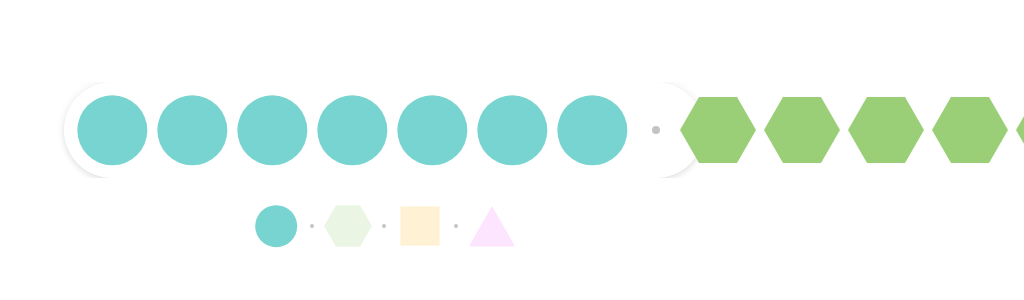
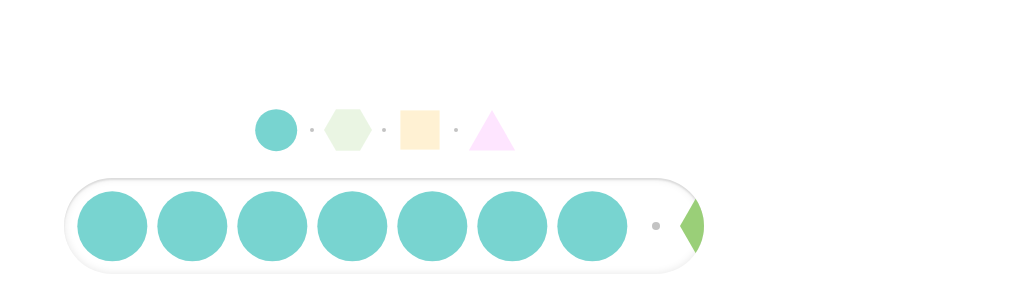
Before and after one commit to Tivo389/102_201003-smooth-scrolling-overflows, a React (Create React App) app: page / in a window 1280 px wide. Shown: the part 222-522 px from the top of the page, without its empty margins (256-1280 px from the left). Built offline with nearby package versions, Linux system fonts and the light colour scheme.

Commit message:
201011 / 201011_reviewRefactorComment - Review, Refactor, and Commeting complete - requestAnimationFrame was removed after overflow-via-class was no longer necessary - This is a classic example where HTML & CSS affected how JS was performed.

```diff
--- a/src/components/SmoothScroll.js
+++ b/src/components/SmoothScroll.js
@@ -21,6 +21,20 @@ class SmoothScroll extends Component {
     for (let i = 0; i < 7; i++) this.imageCount.push(i);
     return (
       <div className="smoothScrollContainer">
+        <div className="categoryContainer">
+          <div className="category active" onPointerDown={this.categoryOnPointerDown}>
+            <img src={circle} alt="circle" width="100%"/>
+          </div>
+          <div className="category" onPointerDown={this.categoryOnPointerDown}>
+            <img src={hexagon} alt="hexagon" width="100%"/>
+          </div>
+          <div className="category" onPointerDown={this.categoryOnPointerDown}>
+            <img src={square} alt="square" width="100%"/>
+          </div>
+          <div className="category" onPointerDown={this.categoryOnPointerDown}>
+            <img src={triangle} alt="triangle" width="100%"/>
+          </div>
+        </div>
         <div className="itemContainer" onScroll={this.itemContainerOnScroll}>
           <div className="itemsElement">
             <div className="items">
@@ -45,93 +59,87 @@ class SmoothScroll extends Component {
             </div>
           </div>
         </div>
-        <div className="categoryContainer">
-          <div
-          className="category active" onPointerDown={this.categoryOnPointerDown}>
-            <img src={circle} alt="circle" width="100%"/>
-          </div>
-          <div
-          className="category" onPointerDown={this.categoryOnPointerDown}>
-            <img src={hexagon} alt="hexagon" width="100%"/>
-          </div>
-          <div
-          className="category" onPointerDown={this.categoryOnPointerDown}>
-            <img src={square} alt="square" width="100%"/>
-          </div>
-          <div
-          className="category" onPointerDown={this.categoryOnPointerDown}>
-            <img src={triangle} alt="triangle" width="100%"/>
-          </div>
-        </div>
       </div>
     );
   }
 
   // FUNCTIONS
+  // Activate the .category element that is active
+  categoryActivateClass = (i) => {
+    this.categories.forEach(category => category.classList.remove('active'));
+    this.categories[i].classList.add('active');
+  };
+  // OnPointerDown for the .category element
   categoryOnPointerDown = (e) => {
     this.categories.forEach((category,i) => {
+      // Only for the active .category element
       const isActive = e.currentTarget.classList.contains('active');
       if (category === e.currentTarget && !isActive) {
-        this.endIndex = i;
-        this.categoryActivateClass();
+        // Define the index you will be arriving at
+        this.arrivalIndex = i;
+        // Define the index you will be departing from
+        this.getDepartureIndex();
+        // Activate the appropriate .category element
+        this.categoryActivateClass(i);
+        // Scroll the .itemContainer to the appropriate location
         this.itemContainerScrollToActive();
       }
     });
   };
-  getStartIndex = () => {
+  // While the index is unknown, loop through the this.categories
+  getDepartureIndex = () => {
     let indexUnknown = true;
     if (indexUnknown) {
       this.categories.forEach((category,i) => {
         if (category.classList.contains('active') && indexUnknown) {
-          this.startIndex = i;
+          this.departureIndex = i;
           indexUnknown = !indexUnknown;
         }
       });
     }
   };
+  // Define the component properties that will become necessary
   getVariables = () => {
-    // itemContainer
+    // Item
     this.itemContainer = document.querySelector('.itemContainer');
     this.items = this.itemContainer.querySelectorAll('.items');
-    this.items.forEach(item => this.itemStartX.push(item.getBoundingClientRect().x));
+    this.items.forEach(item => this.itemStartX.push(item.offsetLeft));
     this.icScrollWidth = this.itemContainer.scrollWidth;
-    // itemsElement
     this.itemsElement = document.querySelector('.itemsElement');
-    // categoryContainer
+    // Category
     this.categoryContainer = document.querySelector('.categoryContainer');
     this.categories = this.categoryContainer.querySelectorAll('.category');
     // Other
-    this.getStartIndex();
+    this.getDepartureIndex();
   };
+  // On scroll, determine which itemStart values you are between, and activate .category
   itemContainerOnScroll = (e) => {
-    // const detectionThreshold = e.currentTarget.scrollLeft + (window.innerWidth * 0.5);
-    // this.itemStartX.forEach((startValue, i) => {
-    //   const endValue  = (this.itemStartX[i + 1]) ? this.itemStartX[i + 1] : this.icScrollWidth;
-    //   if (detectionThreshold >= startValue && detectionThreshold < endValue) {
-    //     this.categoryActivateClass(i);
-    //   }
-    // });
+    const detectionThreshold = e.currentTarget.scrollLeft + (this.itemContainer.offsetWidth * 0.5);
+    this.itemStartX.forEach((startValue, i) => {
+      const endValue  = (this.itemStartX[i + 1]) ? this.itemStartX[i + 1] : this.icScrollWidth;
+      if (detectionThreshold >= startValue && detectionThreshold < endValue) {
+        this.categoryActivateClass(i);
+      }
+    });
   };
+  // Perform smooth scroll transition, and upon transitionend, call itemContainerScrollToActiveEnd
   itemContainerScrollToActive= () => {
     this.itemContainer.addEventListener('transitionend', this.itemContainerScrollToActiveEnd);
     this.scrollLeftStart = this.itemContainer.scrollLeft;
     this.itemsElement.classList.add('willAnimate');
-    if (this.startIndex < this.endIndex) {
-      this.transformValue = (this.itemStartX[this.endIndex] - this.scrollLeftStart) * -1;
+    if (this.departureIndex < this.arrivalIndex) {
+      this.transformValue = (this.itemStartX[this.arrivalIndex] - this.scrollLeftStart) * -1;
     } else {
-      this.transformValue = this.itemStartX[this.endIndex] - this.scrollLeftStart;
+      this.transformValue = Math.abs(this.itemStartX[this.arrivalIndex] - this.scrollLeftStart);
     }
     this.itemsElement.style = `transform: translateX(${this.transformValue}px)`;
   };
+  // Remove class and styles, and transplant value to scroll left once smooth scroll has ended
   itemContainerScrollToActiveEnd = () => {
     this.itemContainer.removeEventListener('transitionend', this.itemContainerScrollToActiveEnd);
     this.itemsElement.classList.remove('willAnimate');
     this.itemsElement.style = null;
-    this.itemContainer.scrollLeft = Math.abs(this.itemStartX[this.endIndex]);
-  };
-  categoryActivateClass = () => {
-    this.categories.forEach(category => category.classList.remove('active'));
-    this.categories[this.endIndex].classList.add('active');
+    this.itemContainer.scrollLeft = Math.abs(this.itemStartX[this.arrivalIndex]);
   };
 }
 
--- a/src/css/_variables.scss
+++ b/src/css/_variables.scss
@@ -1,5 +1,6 @@
 $boxShadowDefault: 0 0 8px rgba(0,0,0,0.08), 0 3px 6px rgba(0,0,0,0.08);
 $boxShadowHover: 0 6px 6px rgba(0,0,0,0.04), 0 6px 6px rgba(0,0,0,0.08);
+$boxShadowInset: inset 0 0 8px rgba(0, 0, 0, 0.1), inset 0 2px 2px rgba(0, 0, 0, 0.1);
 
 $colorBlack: #000000;
 $colorWhite: #FFFFFF;
--- a/src/css/index.css
+++ b/src/css/index.css
@@ -424,8 +424,9 @@ h6 {
   width: 100vw; }
 
 .willAnimate {
-  transition-duration: 1s !important;
-  pointer-events: none !important; }
+  transition-duration: 0.6s !important;
+  pointer-events: none !important;
+  transition-timing-function: ease-in-out; }
 
 .itemContainer {
   overflow-x: scroll;
@@ -477,9 +478,10 @@ h6 {
   will-change: transform; }
 
 @media only screen and (min-width: 640px) {
-  .itemsElement {
-    box-shadow: 0 0 8px rgba(0, 0, 0, 0.08), 0 3px 6px rgba(0, 0, 0, 0.08);
+  .itemContainer {
+    box-shadow: inset 0 0 8px rgba(0, 0, 0, 0.1), inset 0 2px 2px rgba(0, 0, 0, 0.1);
     max-width: 640px;
+    margin: 0 auto;
     border-radius: 999px; } }
 
 .categoryContainer {
```
Also changed, not shown: src/css/index.scss (+5 -4 lines).
